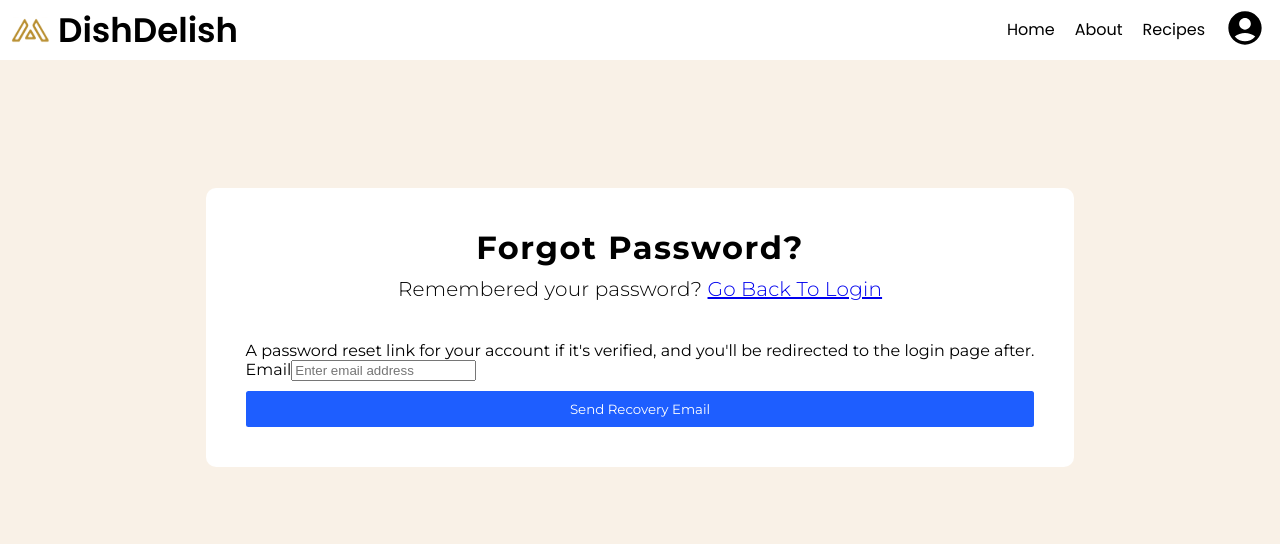
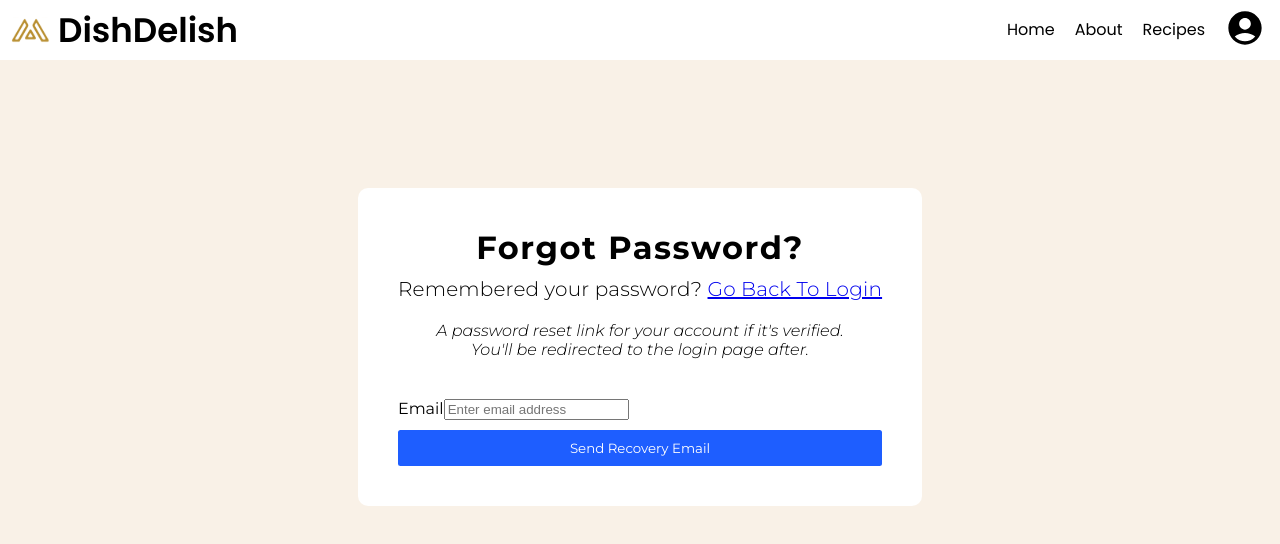
Before and after one commit to audsostrom/dishdelish, a Next.js app: page /forgot-password in a window 1280 px wide. Shown: the top 544 px of the page. Built offline with nearby package versions, Linux system fonts and the light colour scheme.

Commit message:
better styling

```diff
--- a/app/forgot-password/forgot-password.css
+++ b/app/forgot-password/forgot-password.css
@@ -9,6 +9,13 @@
    padding: 40px;
    border-radius: 10px;
    font-family: 'Montserrat';
+}
+
+.more-info {
+   text-align: center;
+   margin-bottom: 40px;
+   font-weight: 300;
+   font-style: italic;
 }
 @media only screen and (max-width: 650px) {
    .forgot-password-wrapper {
@@ -32,7 +39,7 @@
    letter-spacing: 0.01em;
    font-size: 20px;
    margin-top: 10px;
-   margin-bottom: 40px;
+   margin-bottom: 20px;
 }
 
 .sign-in-button {
--- a/app/forgot-password/page.js
+++ b/app/forgot-password/page.js
@@ -16,7 +16,7 @@ export default function ForgotPassword() {
 
 					<div className="forgot-password-subheader">
 						{'Remembered your password? '}
-						<Link href="/register">
+						<Link href="/login">
                 Go Back To Login
 						</Link>
 					</div>
@@ -29,9 +29,10 @@ export default function ForgotPassword() {
 						redirect('/login');
 					}}
 				>
-					<div>
-						A password reset link for your account if it's verified,
-						and you'll be redirected to the login page after.
+					<div className='more-info'>
+						A password reset link for your account if it's verified.
+						<br></br>
+						You'll be redirected to the login page after.
 					</div>
 					<div className="email-input-wrapper">
 						<label
--- a/app/grab/page.js
+++ b/app/grab/page.js
@@ -11,7 +11,6 @@ import {storeIngredients} from './storeIngredients';
 export default function Grab() {
 	const [value, setValue] = useState([]);
 	console.log('value', value);
-	console.log(ingredients)
 	return (
 		<div className='grab-container'>
 			<div className='banner'>
--- a/app/profile/profile.css
+++ b/app/profile/profile.css
@@ -1,12 +1,10 @@
-body {
-   background-color: white;
-}
 
 .profile-container {
+   background-color: white;
    display: flex;
    flex-direction: column;
    align-items: center;
-   margin-bottom: 60px;
+   padding-bottom: 60px;
 }
 .options {
    display: flex;
--- a/app/recipe/recipe.css
+++ b/app/recipe/recipe.css
@@ -1,9 +1,6 @@
-body {
-   background-color: white;
-}
-
 .recipe-container {
    height: calc(100vh - 60px);
+   background-color: white;
 }
 
 .recipe-container .top-row {
--- a/app/search-results/[id]/search-results.css
+++ b/app/search-results/[id]/search-results.css
@@ -1,11 +1,8 @@
-body {
+.recipe-cards-wrapper {
    background-color: white;
-}
-
-.recipe-cards-wrapper {
    display: flex;
    flex-wrap: wrap;
-   margin: 10px 20px;
+   padding: 10px 20px;
    align-items: center;
    justify-content: space-evenly;
    animation: 1s ease-out 0s slideInFromLeft;
```
Also changed, not shown: app/login/login.css (+11 -0 lines), app/login/page.js (+5 -2 lines).
